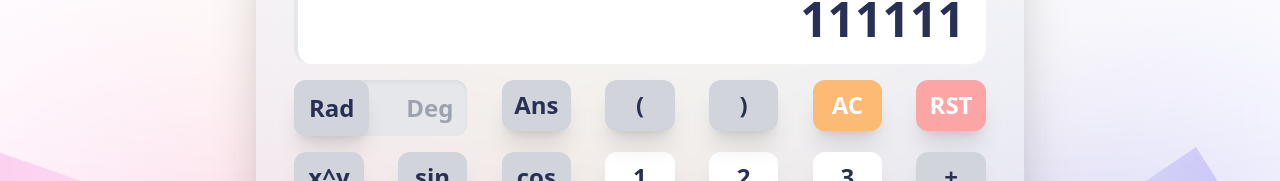
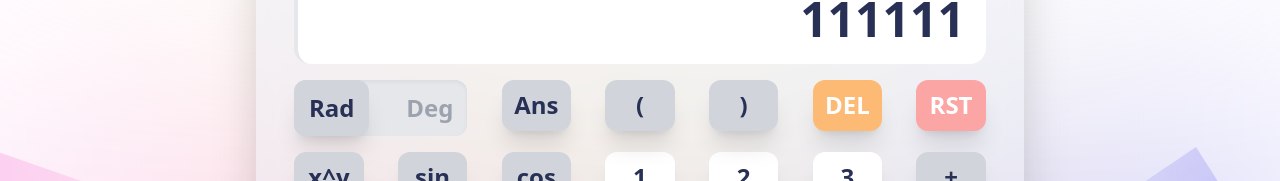
Before and after one commit to Dandelion-F/Calculator, a Vue app: page / in a window 1280 px wide. Shown: the part 203-384 px from the top of the page. Built offline with nearby package versions, Linux system fonts and the light colour scheme.

Commit message:
chore: AC -> DEL

```diff
--- a/src/components/Counter/Operation/Delete/delete.vue
+++ b/src/components/Counter/Operation/Delete/delete.vue
@@ -1,7 +1,7 @@
 <script setup lang="ts"></script>
 
 <template>
-  <div class="operation-delete-btn">AC</div>
+  <div class="operation-delete-btn">DEL</div>
 </template>
 
 <style scoped></style>
```
